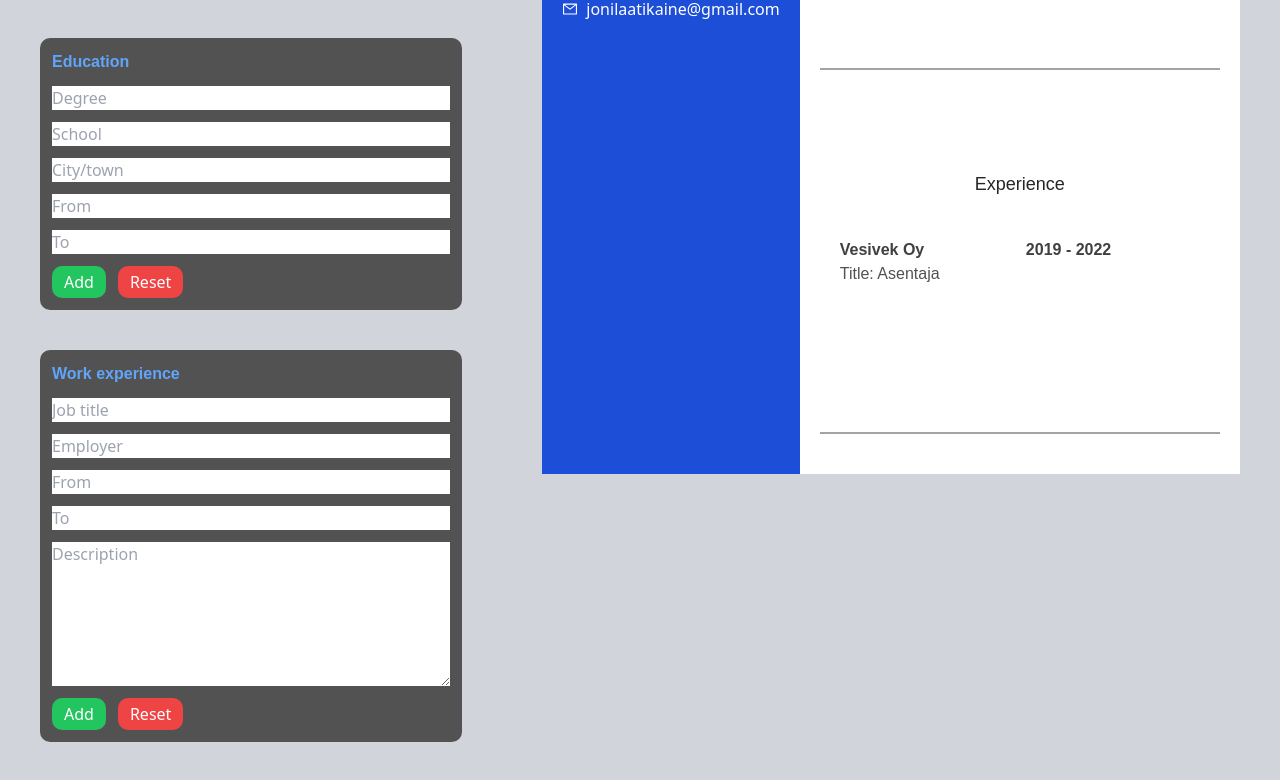
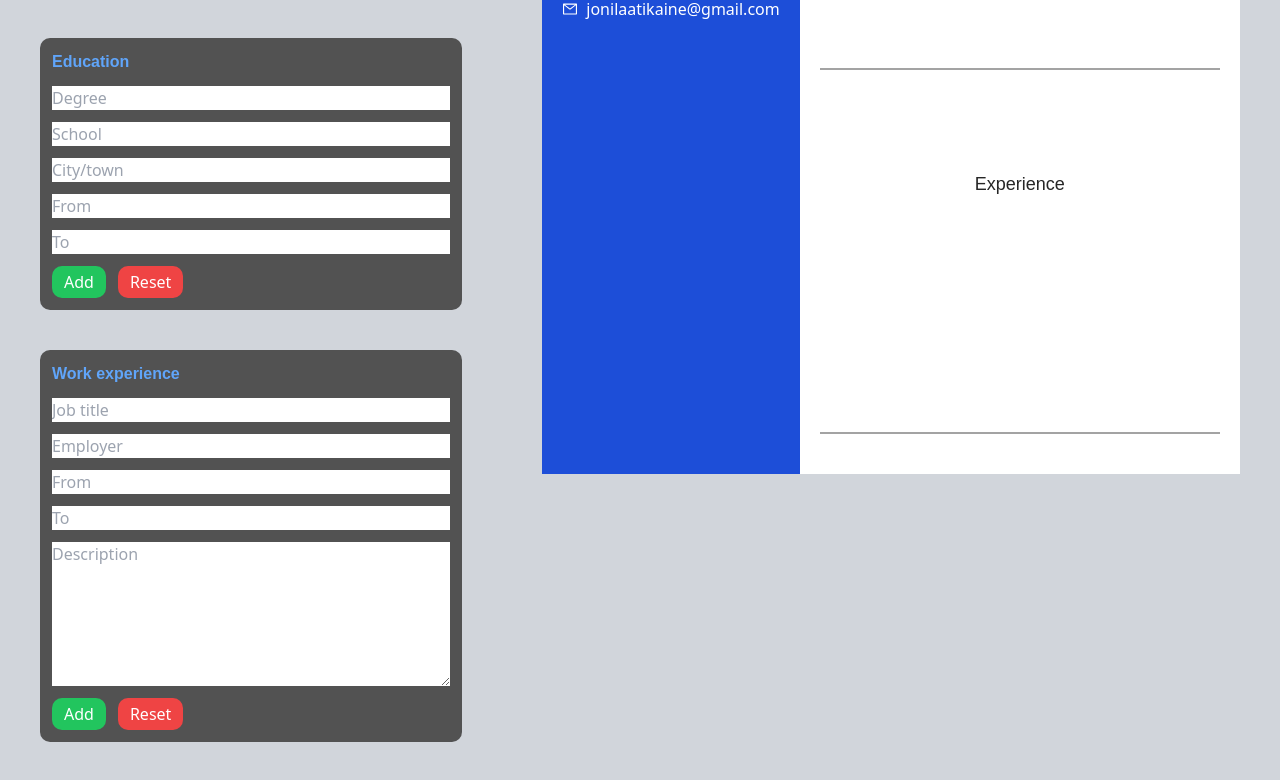
Before and after one commit to jlaat/cv-project, a React (Vite) app: page / in a window 1280 px wide. Shown: the part 663-1443 px from the top of the page. Built offline with nearby package versions, Linux system fonts and the light colour scheme.

Commit message:
Created Work/Education storage cards

```diff
--- a/src/App.jsx
+++ b/src/App.jsx
@@ -26,15 +26,7 @@ function App() {
 
   const [educationInputs, setEducationInputs] = useState([]);
 
-  const [workInputs, setWorkInputs] = useState([
-    {
-      title: "Asentaja",
-      employer: "Vesivek Oy",
-      jobStart: "2019",
-      jobEnd: "2022",
-      description: "Töitä",
-    },
-  ]);
+  const [workInputs, setWorkInputs] = useState([]);
 
   const [file, setFile] = useState(null);
 
--- a/src/components/Education/EducationCard.jsx
+++ b/src/components/Education/EducationCard.jsx
@@ -7,12 +7,12 @@ const EducationCard = (props) => {
         <h2 className="flex-1 font-poppins text-left text-neutral-700 font-bold justify-self-start">
           {props.school}
         </h2>
-        <h2 className="flex-1 font-poppins text-left text-neutral-700 font-bold">
+        <h2 className="flex-1 font-poppins text-neutral-700 font-bold justify-self-end text-right">
           {`${props.startDate} - ${props.endDate}`}
         </h2>
       </div>
 
-      <h3 className="flex-1 font-poppins text-left text-neutral-600 justify-self-end">
+      <h3 className="flex-1 font-poppins text-left text-neutral-600">
         Degree: {props.degree}
       </h3>
     </div>
--- /dev/null
+++ b/src/components/Education/EducationStorageCard.jsx
@@ -0,0 +1,15 @@
+import React from "react";
+
+const EducationInputCard = (props) => {
+  return (
+    <section className="flex-1 bg-neutral-600 rounded-[10px] p-3">
+      <p className="flex-1 font-light text-white">{props.degree}</p>
+      <p className="flex-1 font-light text-white">{props.school}</p>
+      <p className="flex-1 font-light text-white">{props.city}</p>
+      <p className="flex-1 font-light text-white">{props.startDate}</p>
+      <p className="flex-1 font-light text-white">{props.endDate}</p>
+    </section>
+  );
+};
+
+export default EducationInputCard;
--- a/src/components/Experience/WorkCard.jsx
+++ b/src/components/Experience/WorkCard.jsx
@@ -8,12 +8,15 @@ const WorkCard = (props) => {
           <h2 className="flex-1 font-poppins text-left text-neutral-700 font-bold justify-self-start">
             {props.employer}
           </h2>
-          <h2 className="flex-1 font-poppins text-left text-neutral-700 font-bold">
+          <h2 className="flex-1 font-poppins text-right text-neutral-700 font-bold">
             {`${props.jobStart} - ${props.jobEnd}`}
           </h2>
         </div>
         <h3 className="font-poppins text-left text-neutral-600">
           {`Title: ${props.title}`}
+        </h3>
+        <h3 className="font-poppins text-left text-neutral-600">
+          {`Description: ${props.description}`}
         </h3>
       </div>
     </div>
--- /dev/null
+++ b/src/components/Experience/WorkStorageCard.jsx
@@ -0,0 +1,15 @@
+import React from "react";
+
+const WorkInputCard = () => {
+  return (
+    <section className="flex-1 bg-neutral-600 rounded-[10px] p-3">
+      <p className="flex-1 font-light text-white">{props.title}</p>
+      <p className="flex-1 font-light text-white">{props.employer}</p>
+      <p className="flex-1 font-light text-white">{props.jobStart}</p>
+      <p className="flex-1 font-light text-white">{props.jobEnd}</p>
+      <p className="flex-1 font-light text-white">{props.description}</p>
+    </section>
+  );
+};
+
+export default WorkInputCard;
```
